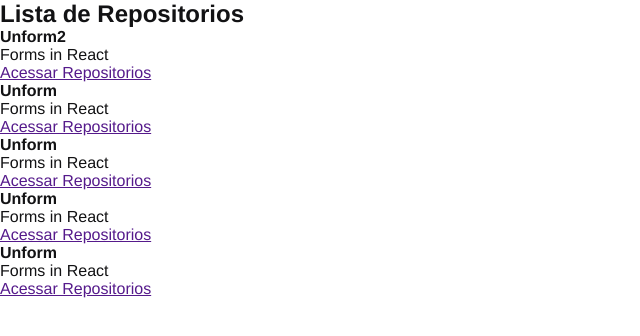
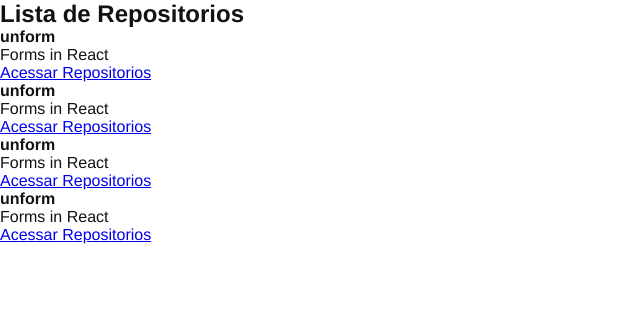
Before and after one commit to FernandoLelis/curso-ignite, a React app in the folder reactjs/01-github-explorer/: page / in a window 1280 px wide. Shown: the top 336 px of the page, without its empty margins (0-640 px from the left). Built offline with nearby package versions, Linux system fonts and the light colour scheme.

Commit message:
Propriedades no React

```diff
--- /dev/null
+++ b/reactjs/01-github-explorer/src/components/RepositoryItem.jsx
@@ -0,0 +1,12 @@
+export function RepositoryItem(props) {
+    return (
+        <li>
+            <strong>{props.repository.name ?? 'default'}</strong>
+            <p>{props.repository.description}</p>
+
+            <a href={props.repository.link}>
+                Acessar Repositorios
+            </a>
+        </li>
+    )
+}
--- a/reactjs/01-github-explorer/src/components/RepositoryList.jsx
+++ b/reactjs/01-github-explorer/src/components/RepositoryList.jsx
@@ -1,4 +1,10 @@
-const repositoryName = 'Unform2';
+import { RepositoryItem } from "./RepositoryItem";
+
+const repository = {
+    name: 'unform',
+    description: 'Forms in React',
+    link: 'https://github.com/unform/unform'
+}
 
 export function RespositoryList() {
     return (
@@ -6,46 +12,10 @@
             <h1>Lista de Repositorios</h1>
 
             <ul>
-                <li>
-                    <strong>{repositoryName}</strong>
-                    <p>Forms in React</p>
-
-                    <a href="">
-                        Acessar Repositorios
-                    </a>
-                </li>
-                <li>
-                    <strong>Unform</strong>
-                    <p>Forms in React</p>
-
-                    <a href="">
-                        Acessar Repositorios
-                    </a>
-                </li>
-                <li>
-                    <strong>Unform</strong>
-                    <p>Forms in React</p>
-
-                    <a href="">
-                        Acessar Repositorios
-                    </a>
-                </li>
-                <li>
-                    <strong>Unform</strong>
-                    <p>Forms in React</p>
-
-                    <a href="">
-                        Acessar Repositorios
-                    </a>
-                </li>
-                <li>
-                    <strong>Unform</strong>
-                    <p>Forms in React</p>
-
-                    <a href="">
-                        Acessar Repositorios
-                    </a>
-                </li>
+                <RepositoryItem repository={repository} />
+                <RepositoryItem repository={repository} />
+                <RepositoryItem repository={repository} />
+                <RepositoryItem repository={repository} />
             </ul>
         </section>
     );
```
Also changed, not shown: 1 other file (tests, documents, lock files or other folders).
